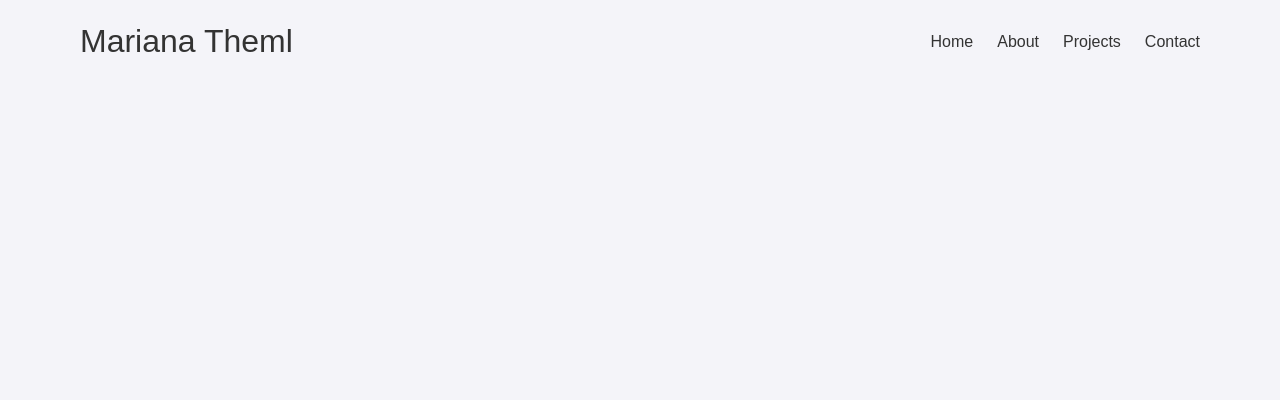
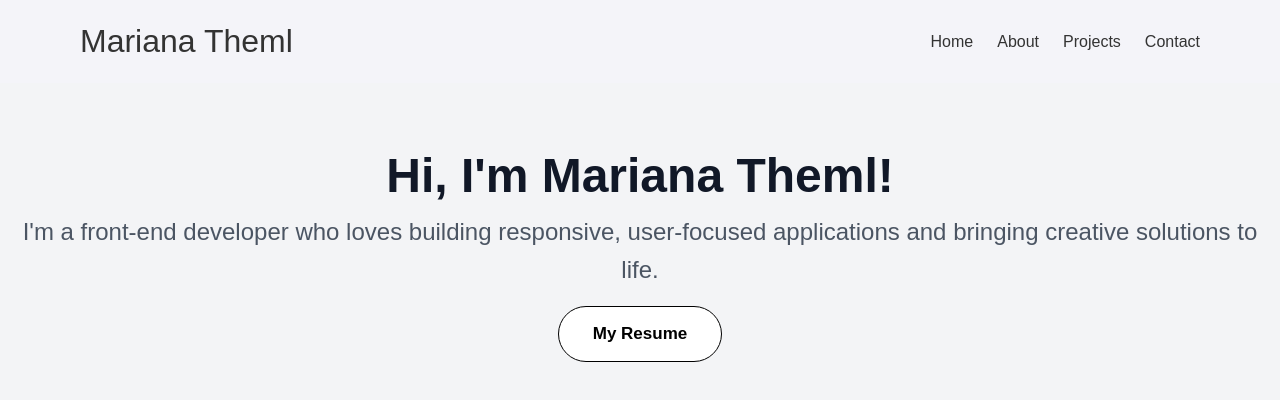
Before and after one commit to marianatheml/portfolio, a Next.js app: page / in a window 1280 px wide. Shown: the top 400 px of the page. Built offline with nearby package versions, Linux system fonts and the light colour scheme; a web font is replaced by a local one.

Commit message:
create button component and hero section

```diff
--- /dev/null
+++ b/src/components/Button.tsx
@@ -0,0 +1,17 @@
+import React from 'react';
+import styles from '../styles/components/Button.module.css';
+
+type ButtonProps = {
+  text: string;
+  onClick?: () => void;
+};
+
+const Button: React.FC<ButtonProps> = ({ text, onClick }) => {
+  return (
+    <button className={styles.button} onClick={onClick}>
+      {text}
+    </button>
+  );
+};
+
+export default Button;
--- /dev/null
+++ b/src/components/Hero.tsx
@@ -0,0 +1,21 @@
+import React from 'react';
+import styles from '../styles/components/Hero.module.css';
+import Button from './Button';
+
+type HeroProps = {
+  heading: string;
+  subheading: string;
+  ctaText: string;
+};
+
+const Hero: React.FC<HeroProps> = ({ heading, subheading, ctaText }) => {
+  return (
+    <div className={styles.heroContainer}>
+      <h1 className={styles.heading}>{heading}</h1>
+      <p className={styles.subheading}>{subheading}</p>
+      <Button text={ctaText} />
+    </div>
+  );
+};
+
+export default Hero;
--- a/src/components/Navbar.tsx
+++ b/src/components/Navbar.tsx
@@ -1,7 +1,6 @@
-// src/components/Navbar.tsx
 import Link from 'next/link';
 import { useState } from 'react';
-import styles from '../styles/navbar.module.css';
+import styles from '../styles/components/navbar.module.css';
 
 const Navbar = () => {
   const [isOpen, setIsOpen] = useState(false);
--- a/src/pages/_document.tsx
+++ b/src/pages/_document.tsx
@@ -1,4 +1,3 @@
-// src/pages/_document.tsx
 import { Head, Html, Main, NextScript } from 'next/document';
 
 export default function Document() {
--- a/src/pages/api/hello.ts
+++ b/src/pages/api/hello.ts
@@ -1,4 +1,3 @@
-// Next.js API route support: https://nextjs.org/docs/api-routes/introduction
 import type { NextApiRequest, NextApiResponse } from 'next';
 
 type Data = {
--- a/src/pages/index.tsx
+++ b/src/pages/index.tsx
@@ -1,17 +1,12 @@
-import Head from 'next/head';
+import React from 'react';
+import HeroSection from '../sections/HeroSection';
 
-export default function Home() {
+const Home: React.FC = () => {
   return (
     <>
-      <Head>
-        <title>Mariana Theml</title>
-        <meta
-          name="description"
-          content="Mariana Theml | My personal portfolio to showcase my work and skills as a software developer."
-        />
-        <meta name="viewport" content="width=device-width, initial-scale=1" />
-      </Head>
-      <main></main>
+      <HeroSection />
     </>
   );
-}
+};
+
+export default Home;
--- /dev/null
+++ b/src/sections/HeroSection.tsx
@@ -0,0 +1,16 @@
+import React from 'react';
+import Hero from '../components/Hero';
+
+const HeroSection: React.FC = () => {
+  return (
+    <section id="hero">
+      <Hero
+        heading="Hi, I'm Mariana Theml!"
+        subheading="I'm a front-end developer who loves building responsive, user-focused applications and bringing creative solutions to life."
+        ctaText="My Resume"
+      />
+    </section>
+  );
+};
+
+export default HeroSection;
--- /dev/null
+++ b/src/styles/components/Button.module.css
@@ -0,0 +1,22 @@
+.button {
+    background-color: white;
+    color: black;
+    border-radius: 10em;
+    font-size: 17px;
+    font-weight: 600;
+    padding: 1em 2em;
+    cursor: pointer;
+    transition: all 0.3s ease-in-out;
+    border: 1px solid black;
+    box-shadow: 0 0 0 0 black;
+}
+
+.button:hover {
+    transform: translateY(-4px) translateX(-2px);
+    box-shadow: 2px 5px 0 0 #b8cd4a;
+}
+
+.button:active {
+    transform: translateY(2px) translateX(1px);
+    box-shadow: 0 0 0 0 #b8cd4a;
+}
--- /dev/null
+++ b/src/styles/components/Hero.module.css
@@ -0,0 +1,16 @@
+.heroContainer {
+  text-align: center;
+  padding: 4rem 1rem;
+  background: #f3f4f6;
+}
+
+.heading {
+  font-size: 3rem;
+  color: #111827;
+  margin-bottom: 0.5rem;
+}
+
+.subheading {
+  font-size: 1.5rem;
+  color: #4b5563;
+}
--- /dev/null
+++ b/src/styles/components/Navbar.module.css
@@ -0,0 +1,112 @@
+.navbar {
+  display: flex;
+  align-items: center;
+  justify-content: space-between;
+  padding: 1rem 5rem;
+}
+
+.logo a {
+  display: inline-block;
+  font-size: 32px;
+  color: #333;
+  text-decoration: none;
+  transition: transform 0.5s ease, color 0.3s ease;
+}
+
+.logo a:hover {
+  color: #b8cd4a;
+  transform: scale(1.05);
+}
+
+.navLinks {
+  list-style: none;
+  display: flex;
+  gap: 1.5rem;
+  margin: 0;
+}
+
+
+.navLinks a {
+  position: relative;
+  color: #333;
+  text-decoration: none;
+  padding-bottom: 4px;
+  transition: color 0.3s ease;
+}
+
+.navLinks a:hover {
+  color: #b8cd4a;
+}
+
+.navLinks a::after {
+  content: '';
+  position: absolute;
+  left: 100%;
+  bottom: 0;
+  width: 0;
+  height: 3px;
+  background-color: #b8cd4a;
+  transition: width 0.3s ease, left 0.3s ease;
+}
+
+.navLinks a:hover::after {
+  width: 100%;
+  left: 0;
+}
+
+
+.hamburger {
+  display: none;
+  flex-direction: column;
+  cursor: pointer;
+  background: none;
+  border: none;
+  padding: 0;
+}
+
+.bar {
+  width: 25px;
+  height: 3px;
+  background-color: #333;
+  margin: 4px 0;
+  transition: 0.3s;
+}
+
+.hamburger:hover {
+  .bar {
+    background-color: #b8cd4a;
+  }
+}
+
+@media (max-width: 768px) {
+  .navbar {
+    padding: 1rem 2rem;
+  }
+
+  .logo a {
+    font-size: 24px;
+  }
+
+  .navLinks {
+    position: absolute;
+    top: 60px;
+    padding: 20px 0;
+    left: 0;
+    width: 100%;
+    background-color: #f4f4f9;
+    flex-direction: column;
+    justify-content: top;
+    align-items: center;
+    gap: 12px;
+    transition: transform 0.5s ease;
+    transform: translateY(-150%);
+  }
+
+  .navOpen {
+    transform: translateX(0);
+  }
+
+  .hamburger {
+    display: flex;
+  }
+}
--- a/src/styles/navbar.module.css
+++ /dev/null
@@ -1,115 +0,0 @@
-/* src/styles/navbar.module.css */
-
-/* Basic navbar styles */
-.navbar {
-    display: flex;
-    align-items: center;
-    justify-content: space-between;
-    padding: 1rem 5rem;
-  }
-
-  .logo a {
-    display: inline-block;
-    font-size: 32px;
-    color: #333;
-    text-decoration: none;
-    transition: transform 0.5s ease, color 0.3s ease;
-  }
-
-  .logo a:hover {
-    color: #b8cd4a;
-    transform: scale(1.05);
-  }
-
-  .navLinks {
-    list-style: none;
-    display: flex;
-    gap: 1.5rem;
-    margin: 0;
-  }
-
-
-.navLinks a {
-    position: relative;
-    color: #333;
-    text-decoration: none;
-    padding-bottom: 4px;
-    transition: color 0.3s ease;
-  }
-
-  .navLinks a:hover {
-    color: #b8cd4a;
-  }
-
-  .navLinks a::after {
-    content: '';
-    position: absolute;
-    left: 100%;
-    bottom: 0;
-    width: 0;
-    height: 3px;
-    background-color: #b8cd4a;
-    transition: width 0.3s ease, left 0.3s ease;
-  }
-
-  .navLinks a:hover::after {
-    width: 100%;
-    left: 0;
-  }
-
-
-  .hamburger {
-    display: none;
-    flex-direction: column;
-    cursor: pointer;
-    background: none;
-    border: none;
-    padding: 0;
-  }
-
-  .bar {
-    width: 25px;
-    height: 3px;
-    background-color: #333;
-    margin: 4px 0;
-    transition: 0.3s;
-  }
-
-  .hamburger:hover {
-    .bar{
-        background-color: #b8cd4a;
-    }
-  }
-
-  @media (max-width: 768px) {
-    .navbar {
-        padding: 1rem 2rem;
-      }
-
-    .logo a {
-        font-size: 24px;
-      }
-
-    .navLinks {
-      position: absolute;
-      top: 60px;
-      padding: 20px 0;
-      left: 0;
-      width: 100%;
-      background-color: #f4f4f9;
-      flex-direction: column;
-      justify-content: top;
-      align-items: center;
-      gap: 12px;
-      transition: transform 0.5s ease;
-      transform: translateY(-150%);
-    }
-
-    .navOpen {
-      transform: translateX(0);
-    }
-
-    .hamburger {
-      display: flex;
-    }
-  }
--- /dev/null
+++ b/src/types/hero.d.ts
@@ -0,0 +1,5 @@
+export interface HeroProps {
+    heading: string;
+    subheading: string;
+    ctaText: string;
+  }
```
